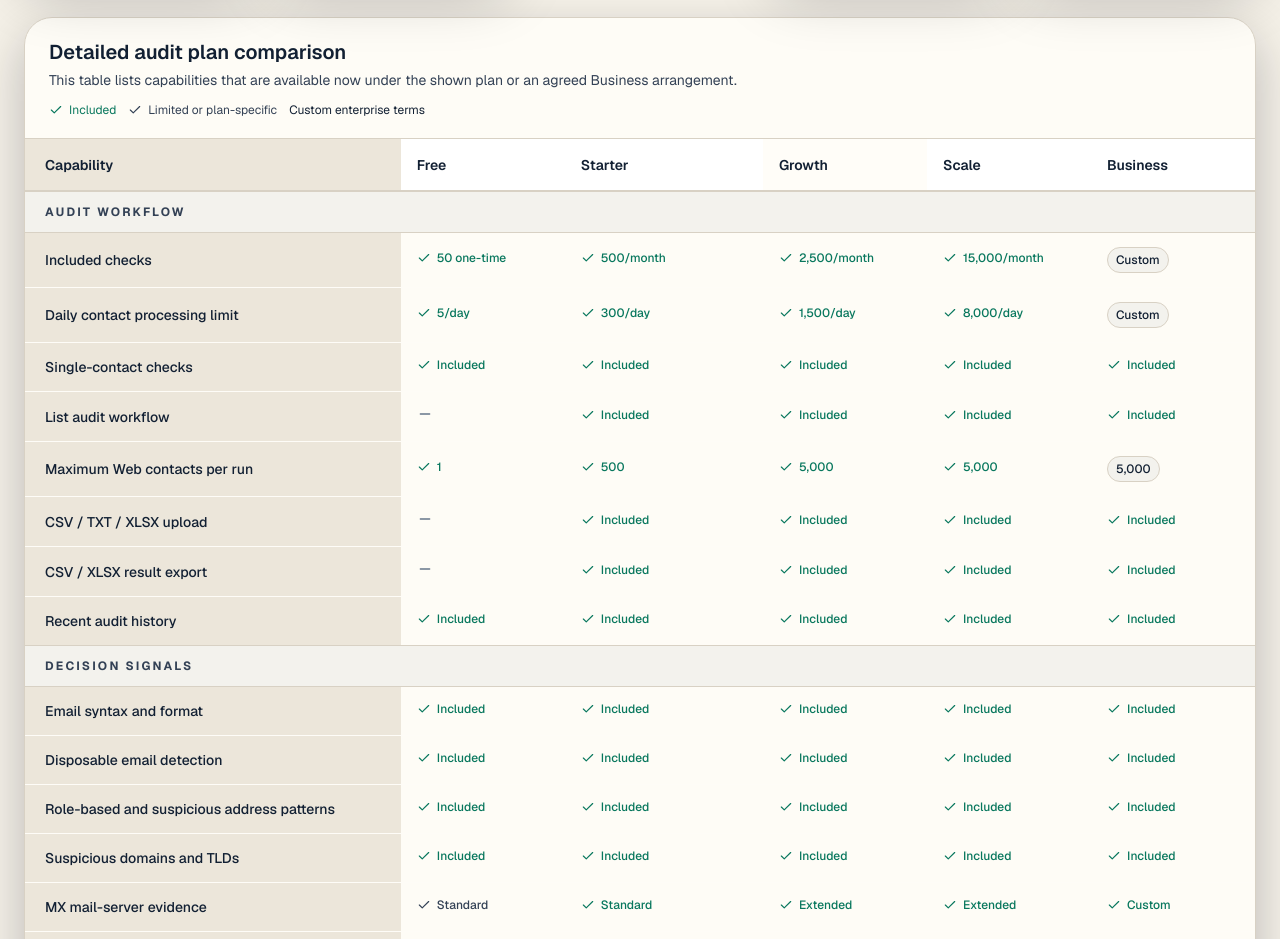
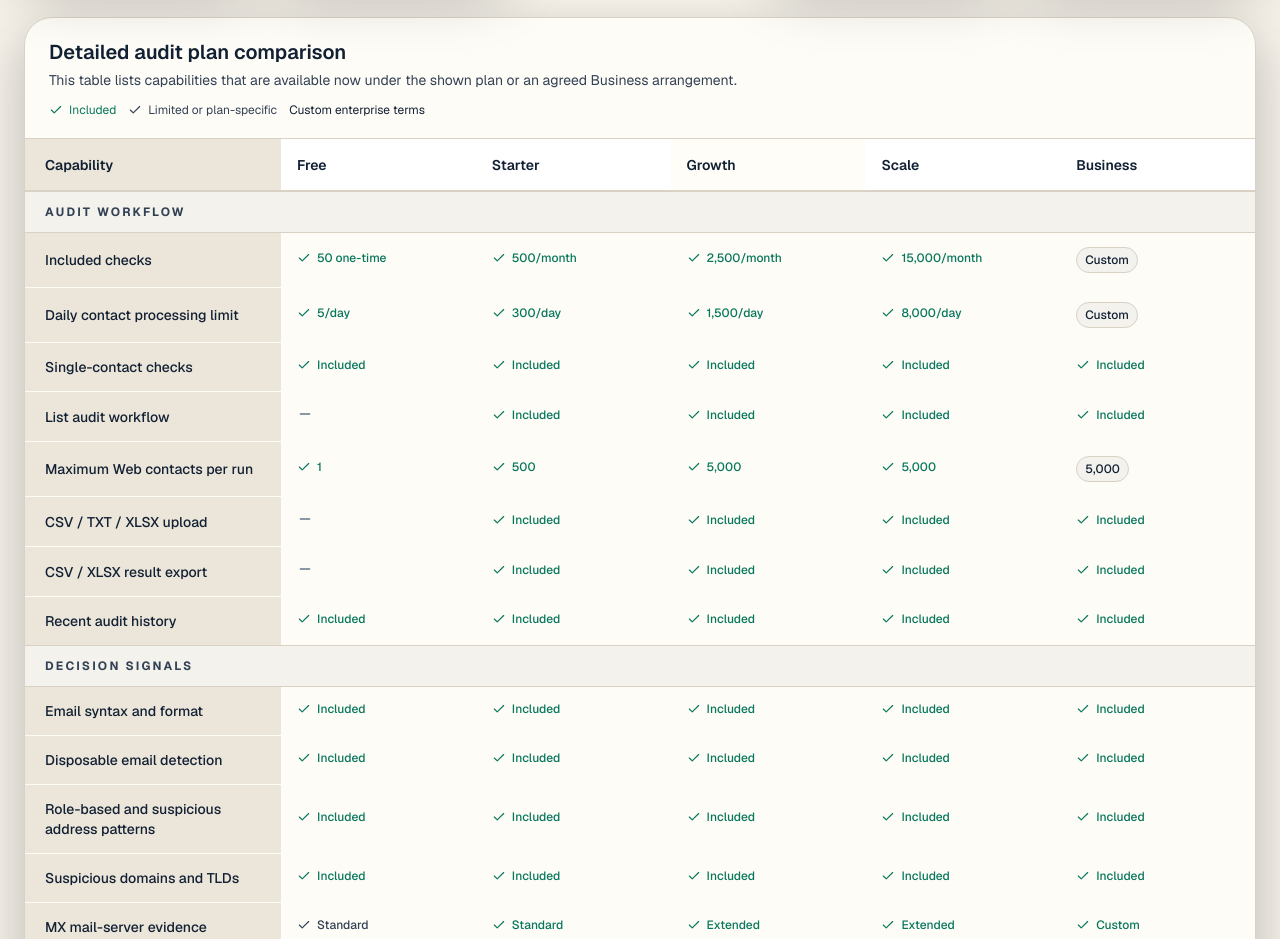
Before and after one commit to hryhrh305-dot/riskshield-ai, a Next.js app: page /pricing in a window 1280 px wide. Shown: the part 1280-2219 px from the top of the page. Built offline with nearby package versions, Linux system fonts and the light colour scheme; no server answers.

Commit message:
Fix pricing comparison sticky alignment

```diff
--- a/src/app/(dashboard)/pricing/page.tsx
+++ b/src/app/(dashboard)/pricing/page.tsx
@@ -1,6 +1,6 @@
 "use client";
 
-import { useEffect, useState } from "react";
+import { useEffect, useRef, useState } from "react";
 import Link from "next/link";
 import { Check, Minus } from "lucide-react";
 import { SecwynMark } from "@/components/brand/SecwynMark";
@@ -448,8 +448,42 @@ function AvailabilityCell({ value }: { value: FeatureValue }) {
   );
 }
 
+type PlanEntry = [PlanKey, typeof plans[PlanKey]];
+
+function ComparisonColGroup({ planEntries }: { planEntries: PlanEntry[] }) {
+  return (
+    <colgroup>
+      <col className="w-64" />
+      {planEntries.map(([key]) => <col key={key} />)}
+    </colgroup>
+  );
+}
+
+function ComparisonTableHead({ planEntries, visuallyHidden = false }: { planEntries: PlanEntry[]; visuallyHidden?: boolean }) {
+  return (
+    <thead className={visuallyHidden ? "opacity-0" : undefined}>
+      <tr className="border-b border-white/10">
+        <th className="bg-[var(--rs-bg-elevated)] px-5 py-4 text-left font-semibold text-white shadow-[inset_0_-1px_0_var(--rs-border)] sm:sticky sm:left-0 sm:z-10">
+          Capability
+        </th>
+        {planEntries.map(([key, plan]) => (
+          <th
+            key={key}
+            className={`px-4 py-4 text-left font-semibold shadow-[inset_0_-1px_0_var(--rs-border)] ${
+              key === "growth" ? "bg-[var(--rs-surface)] text-white" : "bg-[var(--rs-surface-strong)] text-slate-200"
+            }`}
+          >
+            {plan.name}
+          </th>
+        ))}
+      </tr>
+    </thead>
+  );
+}
+
 export default function PricingPage() {
-  const planEntries = Object.entries(plans) as [PlanKey, typeof plans[PlanKey]][];
+  const planEntries = Object.entries(plans) as PlanEntry[];
+  const comparisonStickyHeaderRef = useRef<HTMLDivElement>(null);
   const [currentPlan, setCurrentPlan] = useState<PlanKey>("free");
   const [billingInterval, setBillingInterval] = useState<BillingInterval>("monthly");
   const [checkoutLoading, setCheckoutLoading] = useState<string | null>(null);
@@ -540,7 +574,7 @@ export default function PricingPage() {
   }
 
   return (
-    <div className="rs-app relative min-h-screen overflow-x-hidden">
+    <div className="rs-app relative min-h-screen overflow-x-clip">
       <header className="border-b border-white/10 bg-black/20 backdrop-blur-xl">
         <div className="mx-auto flex max-w-7xl items-center justify-between px-4 py-4 sm:px-6">
           <Link href="/" className="flex items-center gap-3">
@@ -798,25 +832,26 @@ export default function PricingPage() {
             </div>
           </div>
 
-          <div className="overflow-x-auto min-[1100px]:overflow-visible">
-            <table className="min-w-[1040px] w-full border-collapse text-sm">
-              <thead className="rs-pricing-comparison-head sticky top-0 z-30">
-                <tr className="border-b border-white/10 bg-black/20">
-                  <th className="min-w-64 bg-[var(--rs-bg-elevated)] px-5 py-4 text-left font-semibold text-white shadow-[inset_0_-1px_0_var(--rs-border)] sm:sticky sm:left-0 sm:z-10">
-                    Capability
-                  </th>
-                  {planEntries.map(([key, plan]) => (
-                    <th
-                      key={key}
-                      className={`min-w-36 px-4 py-4 text-left font-semibold shadow-[inset_0_-1px_0_var(--rs-border)] ${
-                        key === "growth" ? "bg-[var(--rs-surface)] text-white" : "bg-[var(--rs-surface-strong)] text-slate-200"
-                      }`}
-                    >
-                      {plan.name}
-                    </th>
-                  ))}
-                </tr>
-              </thead>
+          <div className="pointer-events-none sticky top-0 z-30 -mb-[53px] h-[53px] overflow-visible" aria-hidden="true">
+            <div ref={comparisonStickyHeaderRef} className="overflow-hidden">
+              <table className="min-w-[1040px] w-full table-fixed border-collapse text-sm">
+                <ComparisonColGroup planEntries={planEntries} />
+                <ComparisonTableHead planEntries={planEntries} />
+              </table>
+            </div>
+          </div>
+
+          <div
+            className="overflow-x-auto"
+            onScroll={(event) => {
+              if (comparisonStickyHeaderRef.current) {
+                comparisonStickyHeaderRef.current.scrollLeft = event.currentTarget.scrollLeft;
+              }
+            }}
+          >
+            <table className="min-w-[1040px] w-full table-fixed border-collapse text-sm">
+              <ComparisonColGroup planEntries={planEntries} />
+              <ComparisonTableHead planEntries={planEntries} visuallyHidden />
               <tbody>
                 {comparisonSections.map((section) => (
                   <FragmentRows key={section.title} section={section} planEntries={planEntries} publicCatalog={publicCatalog} />
@@ -922,7 +957,7 @@ function FragmentRows({
   publicCatalog,
 }: {
   section: ComparisonSection;
-  planEntries: [PlanKey, typeof plans[PlanKey]][];
+  planEntries: PlanEntry[];
   publicCatalog: PublicPricingCatalog | null;
 }) {
   return (
```
Also changed, not shown: 2 other files (tests, documents, lock files or other folders).
